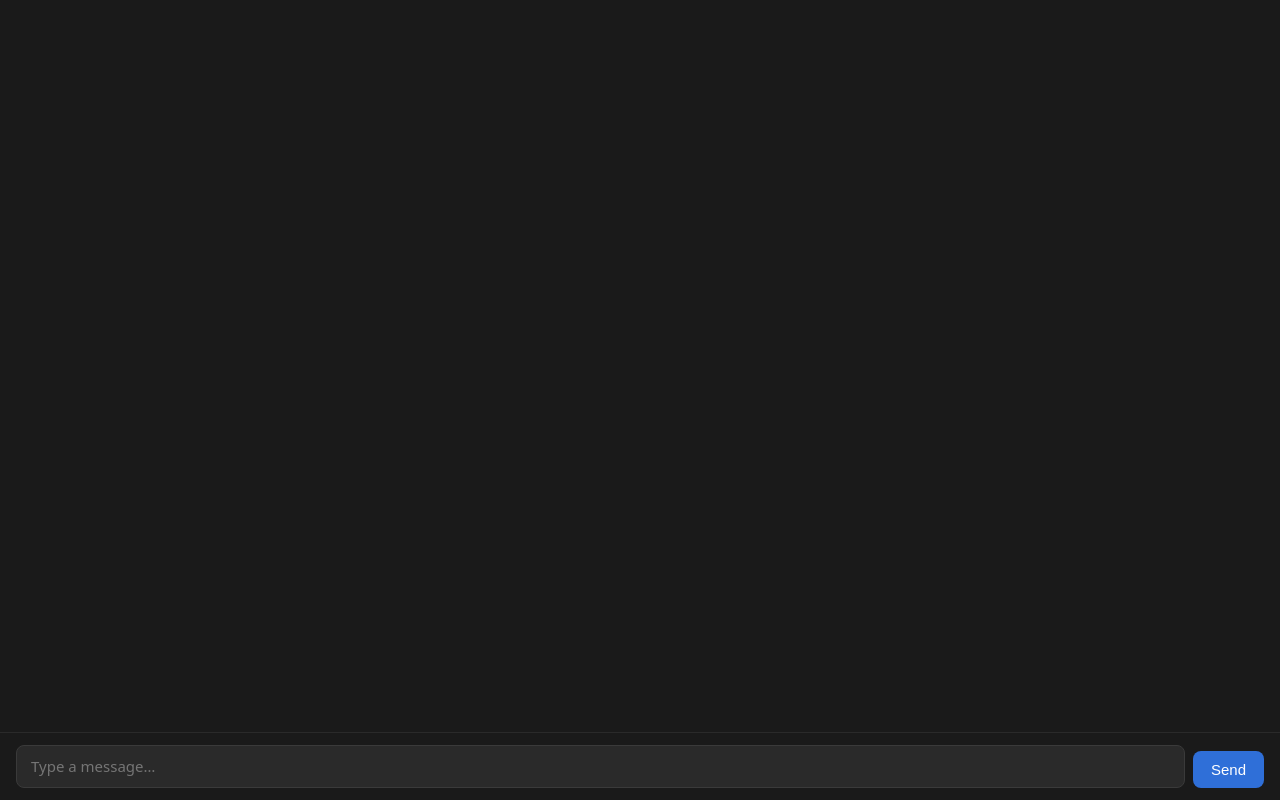
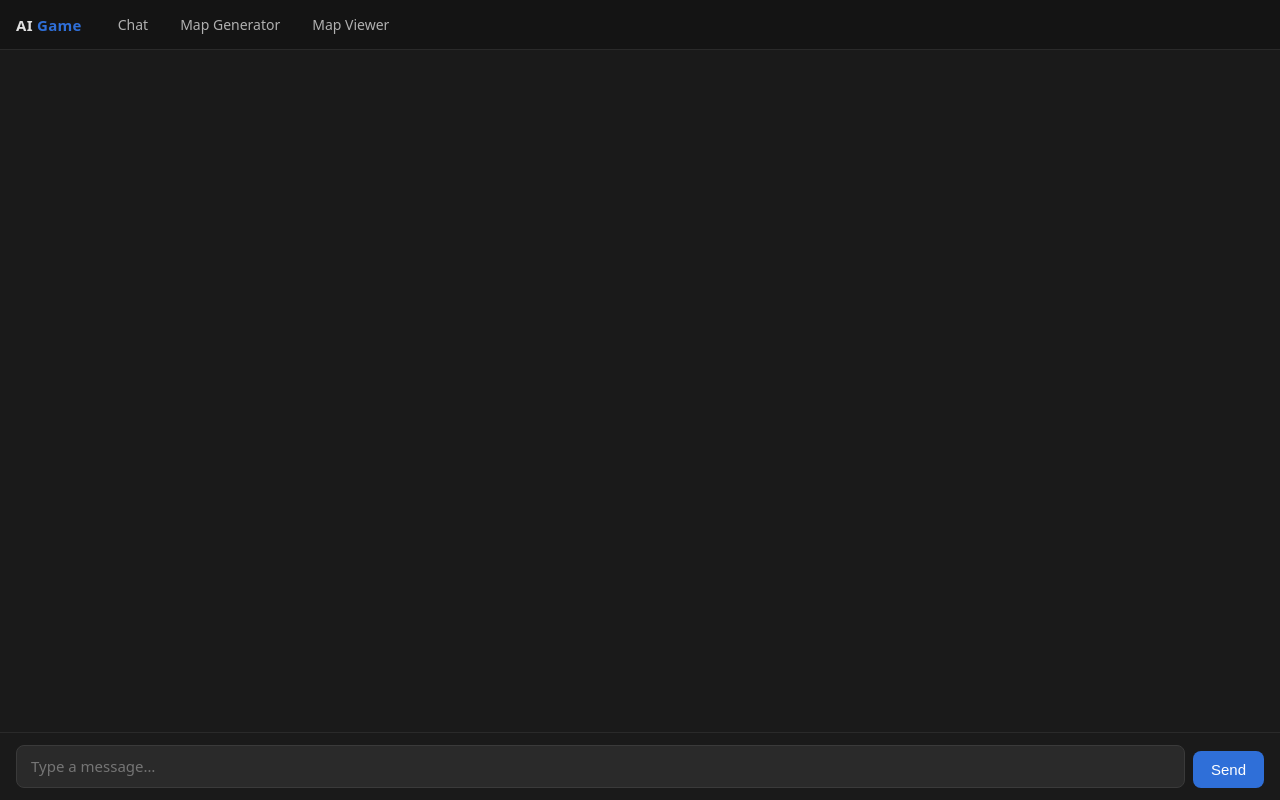
Before and after one commit to sean-moran0/AI-Game, a website: page public/index.html in a window 1280 px wide. Drawn offline with Linux system fonts and the light colour scheme.

Commit message:
UI enhancements

```diff
--- a/public/index.html
+++ b/public/index.html
@@ -3,18 +3,10 @@
 <head>
   <meta charset="UTF-8">
   <meta name="viewport" content="width=device-width, initial-scale=1.0">
-  <title>AI Game</title>
+  <title>AI Game — Chat</title>
+  <link rel="stylesheet" href="/nav.css">
   <style>
-    *, *::before, *::after { box-sizing: border-box; margin: 0; padding: 0; }
-
-    body {
-      font-family: system-ui, sans-serif;
-      background: #1a1a1a;
-      color: #e0e0e0;
-      height: 100dvh;
-      display: flex;
-      flex-direction: column;
-    }
+    .page.chat { display: flex; flex-direction: column; }
 
     #messages {
       flex: 1;
@@ -95,11 +87,14 @@
   </style>
 </head>
 <body>
-  <div id="messages"></div>
-  <div id="input-area">
-    <textarea id="input" rows="1" placeholder="Type a message…"></textarea>
-    <button id="send">Send</button>
-  </div>
+  <script src="/nav.js"></script>
+  <main class="page chat">
+    <div id="messages"></div>
+    <div id="input-area">
+      <textarea id="input" rows="1" placeholder="Type a message…"></textarea>
+      <button id="send">Send</button>
+    </div>
+  </main>
   <script src="/index.js"></script>
 </body>
 </html>
--- /dev/null
+++ b/public/nav.css
@@ -0,0 +1,59 @@
+/* Shared app shell + top navigation, included on every page. */
+:root {
+  --nav-h: 50px;
+  --accent: #2f6fd8;
+  --accent-hover: #3a7fe8;
+  --bg: #1a1a1a;
+  --fg: #e0e0e0;
+}
+
+*, *::before, *::after { box-sizing: border-box; margin: 0; padding: 0; }
+
+html, body { height: 100%; }
+
+body {
+  font-family: system-ui, sans-serif;
+  background: var(--bg);
+  color: var(--fg);
+  height: 100dvh;
+  display: flex;
+  flex-direction: column;
+  overflow: hidden;
+}
+
+#app-nav {
+  height: var(--nav-h);
+  flex-shrink: 0;
+  display: flex;
+  align-items: center;
+  gap: 4px;
+  padding: 0 16px;
+  background: #141414;
+  border-bottom: 1px solid #2a2a2a;
+}
+
+#app-nav .brand {
+  font-weight: 600;
+  font-size: 15px;
+  margin-right: 18px;
+  letter-spacing: 0.3px;
+}
+#app-nav .brand .accent { color: var(--accent); }
+
+#app-nav a {
+  padding: 8px 14px;
+  border-radius: 6px;
+  color: #b0b0b0;
+  text-decoration: none;
+  font-size: 14px;
+  transition: background 0.12s, color 0.12s;
+}
+#app-nav a:hover { background: #242424; color: var(--fg); }
+#app-nav a.active { background: var(--accent); color: #fff; }
+
+/* Content region below the nav. Each page styles its own interior. */
+.page {
+  flex: 1;
+  min-height: 0;
+  position: relative;
+}
--- /dev/null
+++ b/public/nav.js
@@ -0,0 +1,30 @@
+// Injects the shared top navigation into every page and marks the active link.
+// Included as the first element in <body> so the nav exists before page scripts
+// (e.g. Leaflet) measure their containers.
+(function () {
+  const links = [
+    { href: '/index.html', label: 'Chat', match: ['/', '/index.html'] },
+    { href: '/generate.html', label: 'Map Generator', match: ['/generate.html'] },
+    { href: '/map.html', label: 'Map Viewer', match: ['/map.html'] },
+  ];
+
+  const path = location.pathname === '/' ? '/' : location.pathname;
+
+  const nav = document.createElement('nav');
+  nav.id = 'app-nav';
+
+  const brand = document.createElement('span');
+  brand.className = 'brand';
+  brand.innerHTML = 'AI <span class="accent">Game</span>';
+  nav.appendChild(brand);
+
+  for (const l of links) {
+    const a = document.createElement('a');
+    a.href = l.href;
+    a.textContent = l.label;
+    if (l.match.includes(path)) a.classList.add('active');
+    nav.appendChild(a);
+  }
+
+  document.body.insertBefore(nav, document.body.firstChild);
+})();
```
Also changed, not shown: public/generate.html (+7 -8 lines), public/map.html (+9 -5 lines).
